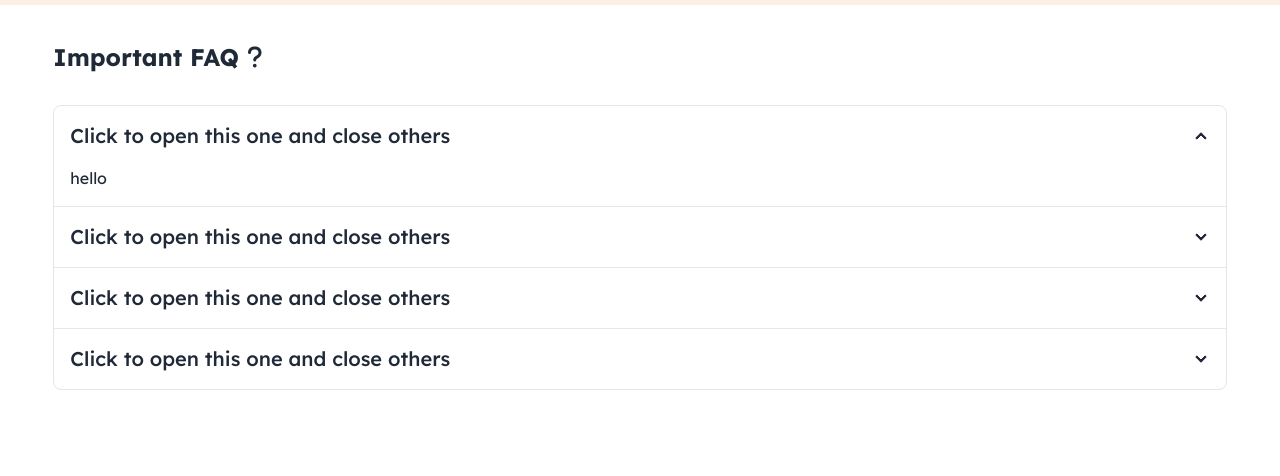
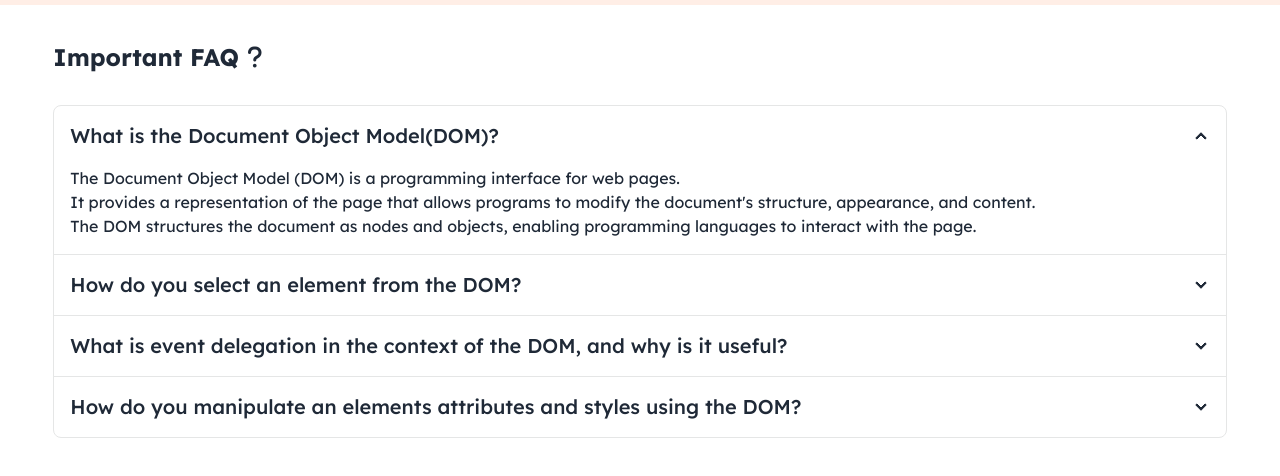
Before and after one commit to MdAbdulHannanShifat/Assignment-5, a plain HTML site: page blog.html in a window 1280 px wide. Shown: the part 76-552 px from the top of the page. Drawn offline with nearby package versions, Linux system fonts and the light colour scheme.

Commit message:
complete my project

```diff
--- a/blog.html
+++ b/blog.html
@@ -79,30 +79,48 @@
 
     <div class="collapse collapse-arrow join-item border-base-300 border">
       <input type="radio" name="my-accordion-4" checked="checked" />
-      <div class="collapse-title text-xl font-medium">Click to open this one and close others</div>
+      <div class="collapse-title text-xl font-medium">What is the Document Object Model(DOM)?</div>
       <div class="collapse-content">
-        <p>hello</p>
+        <p>The Document Object Model (DOM) is a programming interface for web pages. <br>
+
+          It provides a representation of the page that allows programs to modify the document's structure, appearance, and content.
+          <br>
+          The DOM structures the document as nodes and objects, enabling programming languages to interact with the page.</p>
       </div>
     </div>
     <div class="collapse collapse-arrow join-item border-base-300 border">
       <input type="radio" name="my-accordion-4" />
-      <div class="collapse-title text-xl font-medium">Click to open this one and close others</div>
+      <div class="collapse-title text-xl font-medium">How do you select an element from the DOM?</div>
       <div class="collapse-content">
-        <p>hello</p>
+        <p>1. By using getElementById
+          <br>
+
+
+          2. By using getElementsByClassName
+          <br>
+
+
+          3. By using getElementsByTagName
+          <br>
+
+          4. By using querySelector
+          <br>
+
+          5. By using querySelectorAll</p>
       </div>
     </div>
     <div class="collapse collapse-arrow join-item border-base-300 border">
       <input type="radio" name="my-accordion-4" />
-      <div class="collapse-title text-xl font-medium">Click to open this one and close others</div>
+      <div class="collapse-title text-xl font-medium">What is event delegation in the context of the DOM, and why is it useful?</div>
       <div class="collapse-content">
-        <p>hello</p>
+        <p>Event delegation is the technique of utilizing event propagation (bubbling) to manage events at a parent or higher level in the DOM, instead of directly on the element where the event occurs. This approach lets us add a single event listener for elements that are present or will be dynamically added in the future.</p>
       </div>
     </div>
     <div class="collapse collapse-arrow join-item border-base-300 border">
       <input type="radio" name="my-accordion-4" />
-      <div class="collapse-title text-xl font-medium">Click to open this one and close others</div>
+      <div class="collapse-title text-xl font-medium">How do you manipulate an elements attributes and styles using the DOM?</div>
       <div class="collapse-content">
-        <p>hello</p>
+        <p>Event delegation is a method that leverages event propagation (bubbling) to handle events at a parent or higher level within the DOM, rather than directly on the element where the event takes place. This strategy allows us to assign a single event listener for elements that exist or may be dynamically created later.</p>
       </div>
     </div>
   </div>
```
